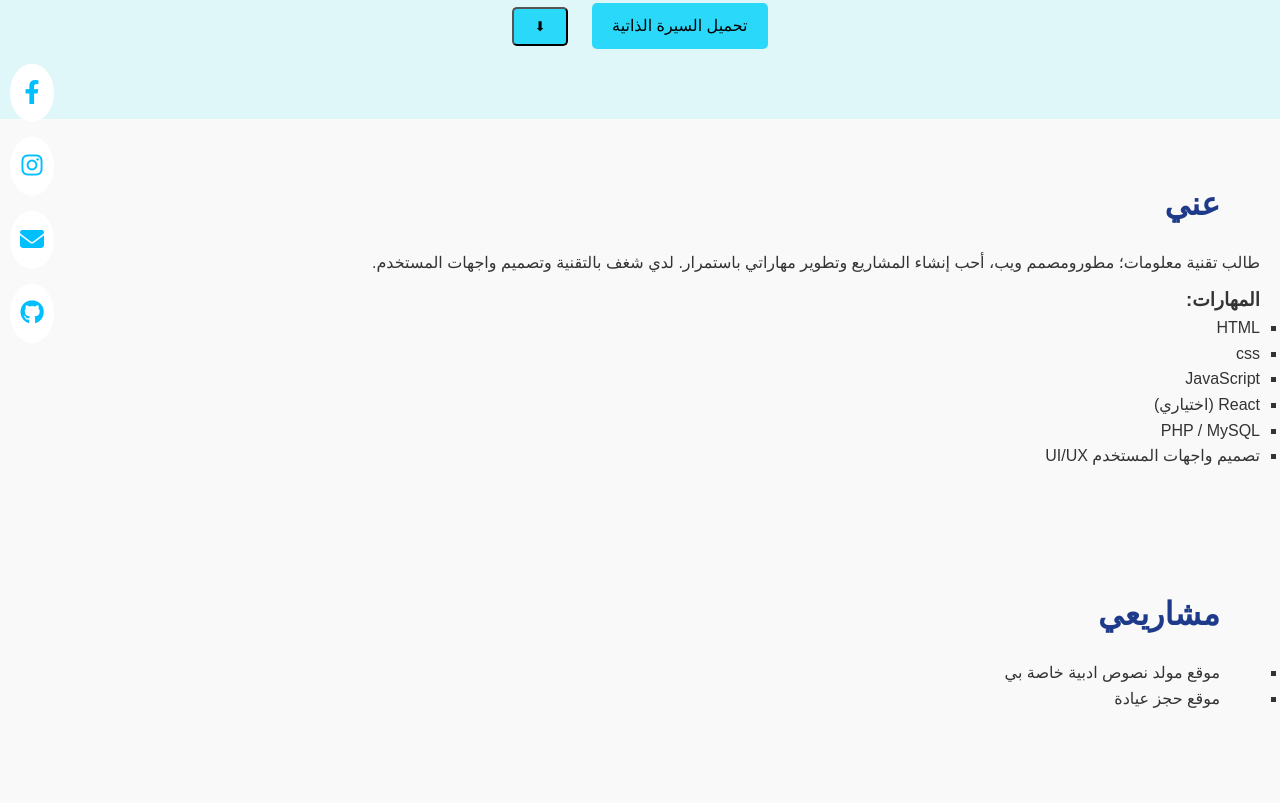
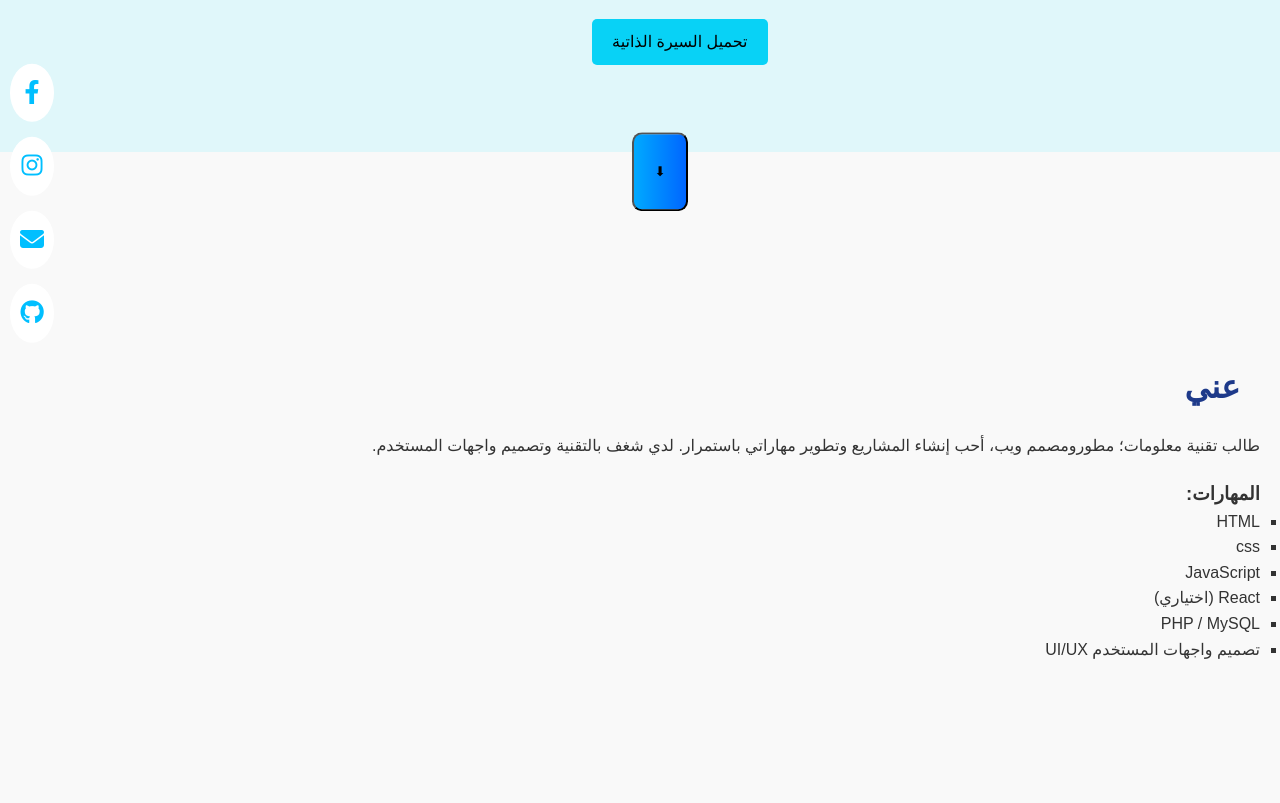
Before and after one commit to ansamabw61-dot/my-cv, a plain HTML site: page index.html in a window 1280 px wide. Shown: the part 357-1160 px from the top of the page. Drawn offline with Linux system fonts and the light colour scheme.

Commit message:
add imag_project png

```diff
--- a/index.html
+++ b/index.html
@@ -46,7 +46,7 @@
         <h1>مرحبًا؛ انا محمد عبدالرقيب الصبري</h1>
         <p>     طالب تقنية معلومات؛ مصمم ويب؛شغوف بأبتكار تجارب رقمية جذابة وفعٌالة.أحب تحويل الأفكار إلى واجهات مستخدم مبتكرة؛واسعى دائمًا لتطوبر مهارتي في البرمجة والتصميم لتحقيق مشاريع عملية تضيف قيمة. </p>
         <a href="cv_ mohammed.pdf" download class="btn">تحميل السيرة الذاتية</a>
-        <button onclick="scrollDown()" class="btn scroll-btn">⬇</button>
+        <button onclick="scrollDown()" class="scroll-btn">⬇</button>
     </section>
 
     <!-- عني -->
@@ -65,13 +65,10 @@
     </section>
 
     <!-- المشاريع -->
-    <section id="projects" class="projects-section">
+    <section class="projects-section">
         <h2>مشاريعي</h2>
-        <ul>
-            <li>موقع مولد نصوص ادبية خاصة بي</li>
-            <li>موقع حجز عيادة  </li>
-
-        </ul>
+        <p>فيما يلي بعض المشاريع التي أنشاتها اثناء رحلتي التعليمة لإضهار مهاراتي وافكاري</p>
+            <img src="imag_project.png" alt="صورة مشروعي السابق" class="project-image">
     </section>
 
     <!-- تواصل بي -->
@@ -108,6 +105,12 @@
         function scrollDown() {
             document.getElementById("about").scrollIntoView({ behavior: "smooth" });
         }
+        function scrollDown() {
+  window.scrollBy({
+    top: 600,
+    behavior: 'smooth'
+  });
+}
     </script>
 </body>
 </html>
--- a/style.css
+++ b/style.css
@@ -94,13 +94,40 @@ section {
     display: inline-block;
     margin: 10px;
     padding: 10px 20px;
-    background: #2ad8fa;
+    background: #08d2f6;
     color: #000;
     text-decoration: none;
     border-radius: 5px;
     cursor: pointer;
     transition: 0.3s;
 }
+
+.scroll-btn{
+  animation: bounce 1.5s infinite;
+margin: 10px;
+padding: 30px 20px;
+background:linear-gradient(90deg,#00aaff,#0066ff);
+transition: 0.4;
+color: #000;
+border-radius: 10px;
+text-decoration: none;
+position: relative;
+top: 120px;
+left: 120px;
+}
+
+
+
+
+/* حركة النزول */
+@keyframes bounce {
+  0%   { transform: translateY(0); }
+  50%  { transform: translateY(10px); }
+  100% { transform: translateY(0); }
+
+}
+
+
 
 .btn:hover {
     background: #ffcc00;
@@ -113,11 +140,13 @@ section {
     margin-bottom: 20px;
     font-weight: bold;
 color:#1e3a8a;
-text-indent: 40px;
+text-indent: 20px;
+margin-top: 150px;
+
 }
 
 .about-section p {
-    margin-bottom: 10px;
+    margin-bottom: 20px;
 }
 
 .about-section ul {
@@ -126,12 +155,31 @@ text-indent: 40px;
 }
 
 /* المشاريع */
-.projects-section ul {
-    list-style-type: square;
+.projects-section {
+    font-size: 16px;
+    font-weight: 500px;
+    color: #000;
+    margin-bottom: 20px;
+    line-height: 1.5;
     padding-left: 20px;
     text-indent: 40px;
+
+    width: 100%;
+    max-width: 900px;
+    height: auto;
+    display: block;
+    margin-bottom: 20px;
+    border-radius: 5px;
+    object-fit: cover;
 }
-
+@media(max-width:600px){
+    .projects-section{
+        font-size: 14px;
+    }
+    .project-imag{
+        max-width: 100%;
+    }
+}
 /* تواصل بي */
 .contact-section form {
     display: flex;
```
Also changed, not shown: imag_project.png (added).
